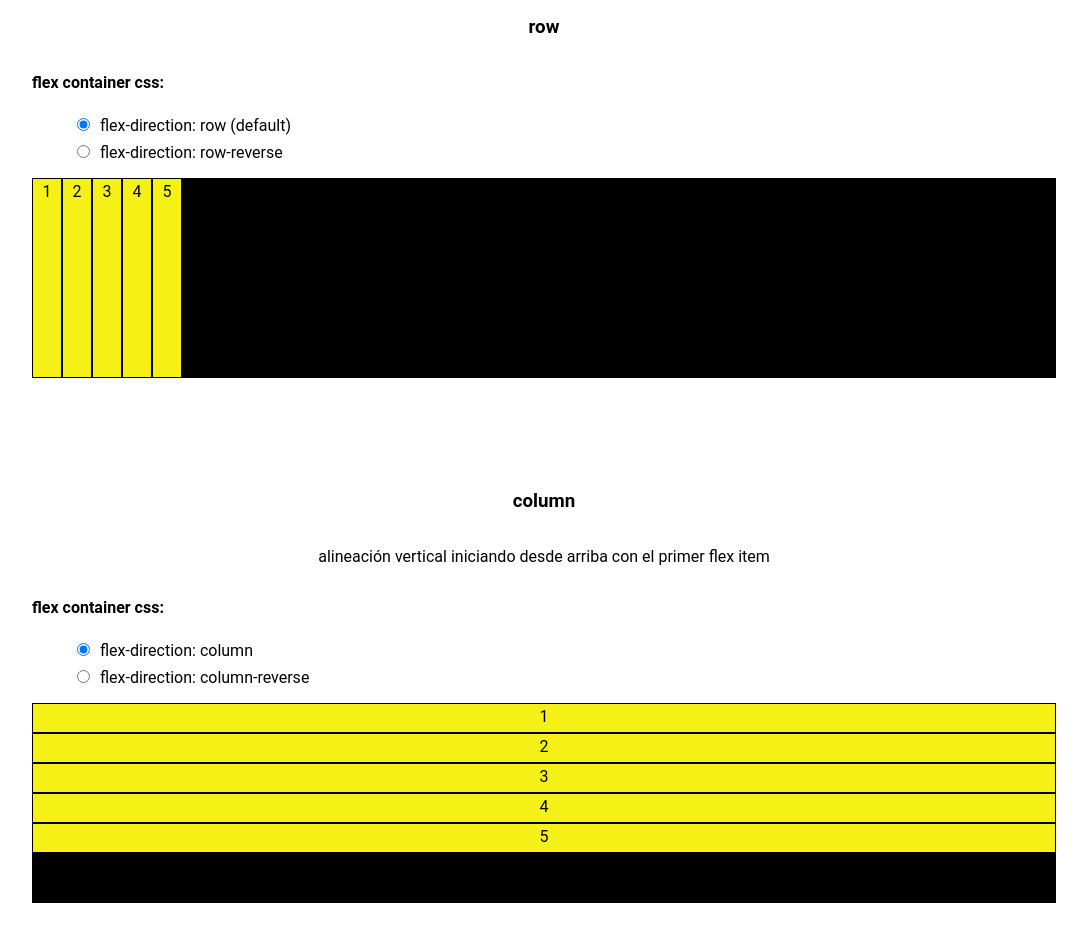
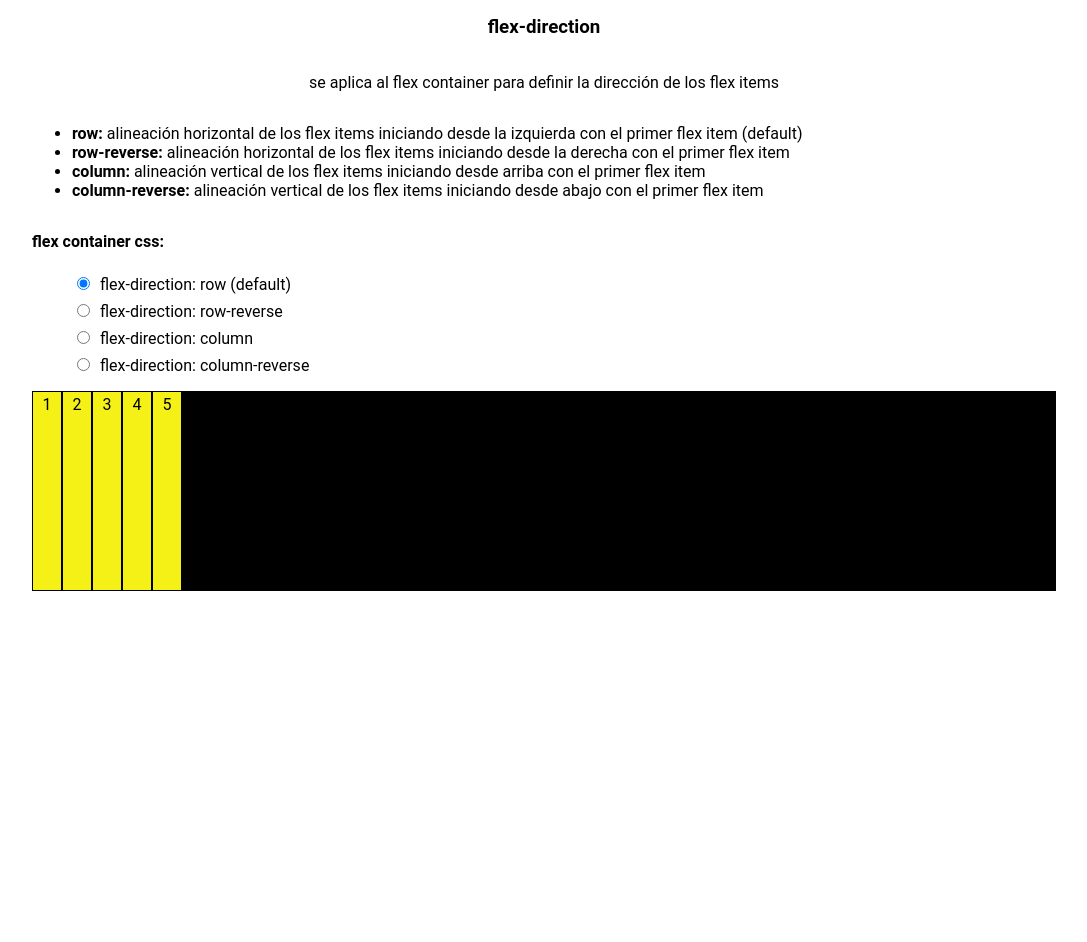
Before and after one commit to haelorm/flexbox, a plain HTML site: page index.html in a window 1280 px wide. Shown: the part 1680-2622 px from the top of the page, without its empty margins (96-1183 px from the left). After the commit the page ends 2319 px from the top, so only its background shows below. Drawn offline with Linux system fonts and the light colour scheme.

Commit message:
commit 20

```diff
--- a/css/style.css
+++ b/css/style.css
@@ -25,6 +25,7 @@ img {
 ul input[type="radio"] {
     margin-top: 10px;
     margin-right: 10px;
+    cursor: pointer;
 }
 
 .container {
@@ -54,7 +55,6 @@ ul input[type="radio"] {
     background-color: var(--first-color);
     text-align: center;
     flex-basis: 30px;
-
 }
 
 .titulo h3 {
@@ -63,6 +63,7 @@ ul input[type="radio"] {
 
 .c-row {
     flex-direction: row;
+    /* transition: all 5s ease-in-out; */
 }
 
 .c-row-reverse {
@@ -76,8 +77,3 @@ ul input[type="radio"] {
 .c-column-reverse {
     flex-direction: column-reverse;
 }
-
-.c-wrap {
-    flex-wrap: wrap;
-    align-content: flex-start;
-}
--- a/index.html
+++ b/index.html
@@ -147,14 +147,32 @@
 
         <section class="caso">
             <div class="titulo">
-                <h3>row</h3>
+                <h3>flex-direction</h3>
+                <p>se aplica al flex container para definir la dirección de los flex items</p>
             </div>
-            <p><b>flex container css:</b></p>
+
+            <ul>
+                <li><b>row:</b> alineación horizontal de los flex items iniciando desde la izquierda con el primer flex
+                    item (default)</li>
+                <li><b>row-reverse:</b> alineación horizontal de los flex items iniciando desde la derecha con el primer
+                    flex item</li>
+                <li><b>column:</b> alineación vertical de los flex items iniciando desde arriba con el primer flex item
+                </li>
+                <li><b>column-reverse:</b> alineación vertical de los flex items iniciando desde abajo con el primer
+                    flex
+                    item</li>
+            </ul>
+            </li>
+
+            <p style="margin-top: 2rem;"><b>flex container css:</b></p>
+
             <ul class="p-row">
-                <input type="radio" name="row" value="c-row" checked>flex-direction: row (default)<br>
-                <input type="radio" name="row" value="c-row-reverse">flex-direction: row-reverse<br>
+                <input type="radio" name="rowColumn" value="c-row" checked>flex-direction: row (default)<br>
+                <input type="radio" name="rowColumn" value="c-row-reverse">flex-direction: row-reverse<br>
+                <input type="radio" name="rowColumn" value="c-column">flex-direction: column<br>
+                <input type="radio" name="rowColumn" value="c-column-reverse">flex-direction: column-reverse<br>
             </ul>
-            <div id="row" class="container-flex c-row">
+            <div id="rowColumn" class="container-flex c-rowColumn">
                 <article class="item i-row">1</article>
                 <article class="item i-row">2</article>
                 <article class="item i-row">3</article>
@@ -162,26 +180,6 @@
                 <article class="item i-row">5</article>
             </div>
         </section>
-
-
-        <section class="caso">
-            <div class="titulo">
-                <h3>column</h3>
-                <p>alineación vertical iniciando desde arriba con el primer flex item</p>
-            </div>
-            <p><b>flex container css:</b></p>
-            <ul class="p-column">
-                <input type="radio" name="column" value="c-column" checked>flex-direction: column<br>
-                <input type="radio" name="column" value="c-column-reverse">flex-direction: column-reverse<br>
-            </ul>
-            <div id="column" class="container-flex c-column">
-                <article class="item i-column">1</article>
-                <article class="item i-column">2</article>
-                <article class="item i-column">3</article>
-                <article class="item i-column">4</article>
-                <article class="item i-column">5</article>
-            </div>
-        </section>
     </div>
     <script src="js/script.js"></script>
 </body>
--- a/js/script.js
+++ b/js/script.js
@@ -1,14 +1,20 @@
 ((d) => {
-    const $botonesRadio = d.querySelectorAll("input[name='row']");
-    const $cRow = d.getElementById('row');
+    const $botonesRadio = d.querySelectorAll("input[name='rowColumn']");
+    const $cRowColumn = d.getElementById('rowColumn');
     const seleccion = () => {
-        let botonSeleccionado = d.querySelector('input[name="row"]:checked');
+        let botonSeleccionado = d.querySelector('input[name="rowColumn"]:checked');
         if (botonSeleccionado.value === "c-row") {
-            $cRow.classList.remove("c-row-reverse");
-            $cRow.classList.add("c-row");
+            $cRowColumn.classList.add("c-row");
+            $cRowColumn.classList.remove("c-row-reverse", "c-column", "c-column-reverse");
         } else if (botonSeleccionado.value === "c-row-reverse") {
-            $cRow.classList.remove("c-row");
-            $cRow.classList.add("c-row-reverse");
+            $cRowColumn.classList.add("c-row-reverse");
+            $cRowColumn.classList.remove("c-row", "c-column", "c-column-reverse");
+        } else if (botonSeleccionado.value === "c-column") {
+            $cRowColumn.classList.add("c-column");
+            $cRowColumn.classList.remove("c-row", "c-row-reverse", "c-column-reverse");
+        } else if (botonSeleccionado.value === "c-column-reverse") {
+            $cRowColumn.classList.add("c-column-reverse");
+            $cRowColumn.classList.remove("c-row", "c-row-reverse", "c-column");
         }
     }
     $botonesRadio.forEach(boton => {
@@ -16,22 +22,3 @@
     })
     seleccion();
 })(document);
-
-((d) => {
-    const $botonesRadio = d.querySelectorAll("input[name='column']");
-    const $cColumn = d.getElementById('column');
-    const seleccion = () => {
-        let botonSeleccionado = d.querySelector('input[name="column"]:checked');
-        if (botonSeleccionado.value === "c-column") {
-            $cColumn.classList.remove("c-column-reverse");
-            $cColumn.classList.add("c-column");
-        } else if (botonSeleccionado.value === "c-column-reverse") {
-            $cColumn.classList.remove("c-column");
-            $cColumn.classList.add("c-column-reverse");
-        }
-    }
-    $botonesRadio.forEach(boton => {
-        boton.addEventListener("change", seleccion)
-    })
-    seleccion();
-})(document)
```
